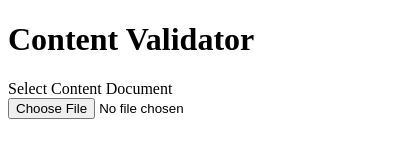
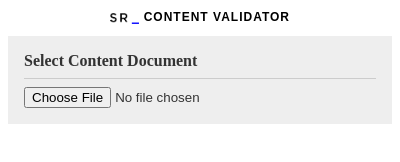
Before and after one commit to tepahk/content-validator, a browser extension: page popup.html in a window 400 px wide. Drawn offline with Linux system fonts and the light colour scheme.

Commit message:
Style updates

```diff
--- a/assets/styles/popup.css
+++ b/assets/styles/popup.css
@@ -1,3 +1,35 @@
 #content-validator{
-	//background: black;
+	background: #fff;
+	color: #333;
 }
+
+h1{
+	margin: 1em 0;
+    letter-spacing: 1px;
+    text-transform: uppercase;
+    color: #000;
+    text-align: center;
+    font: bold 12px/.95em 'Gotham Medium', Arial, sans-serif;
+}
+
+h1 img{
+	vertical-align: text-bottom;
+	max-height: .9em;
+}
+
+.form{
+	background: #eee;
+	padding: 1em;
+}
+
+label{
+	font-weight: bold;
+	margin: 0 0 .5em;
+	display: block;
+	border-bottom: 1px solid #ccc;
+	padding: 0 0 .5em;
+}
+
+input{
+	outline: none;
+}
--- a/popup.html
+++ b/popup.html
@@ -9,9 +9,11 @@
     <script src="assets/scripts/popup.js"></script>
   </head>
   <body id="content-validator">
-    <h1>Content Validator</h1>
+    <h1><img src="/assets/images/sr_.png" alt="SR_"> Content Validator</h1>
 
-    <label for="file-input">Select Content Document</label>
-    <input type="file" id="file-input" accept=".xlsx, .xls" />
+    <div class="form">
+      <label for="file-input">Select Content Document</label>
+      <input type="file" id="file-input" accept=".xlsx, .xls" />
+    </div>
   </body>
 </html>
```
Also changed, not shown: assets/images/sr_.png (added).
